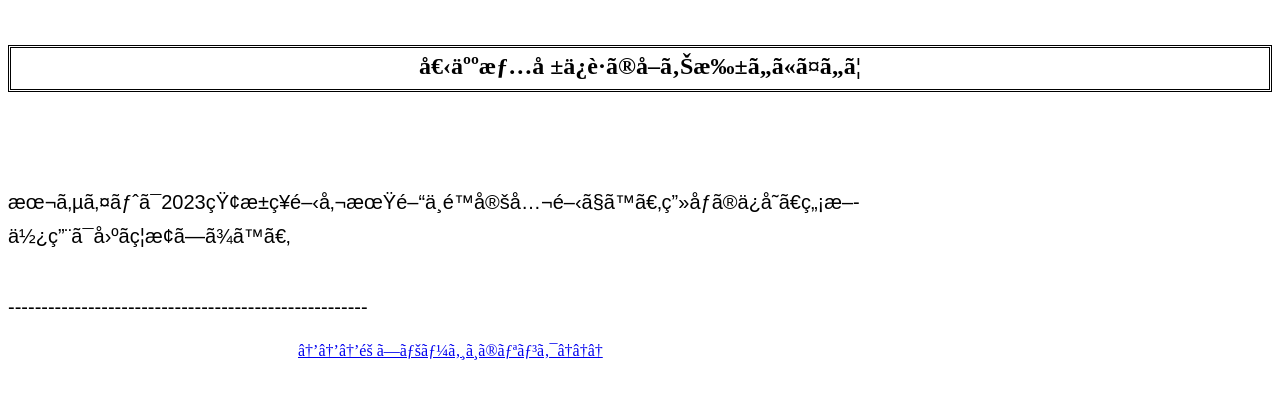
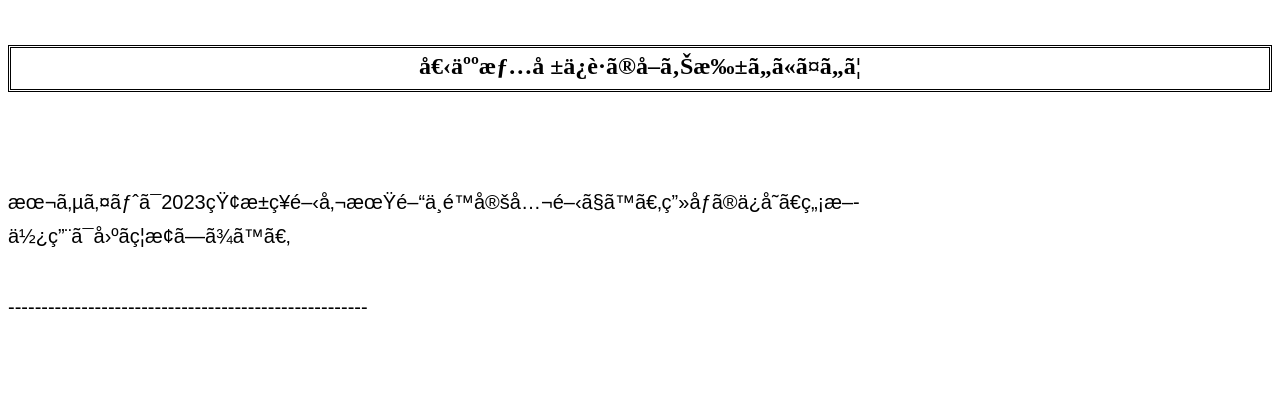
Before and after one commit to ShiRayuri0-4/yehfes, a plain HTML site: page index-page4.html in a window 1280 px wide. Shown: the part 123-522 px from the top of the page. Drawn offline with Linux system fonts and the light colour scheme; a web font is replaced by a local one.

Commit message:
Update index-page4.html

```diff
--- a/index-page4.html
+++ b/index-page4.html
@@ -32,7 +32,7 @@
 		</p>
 <p>------------------------------------------------------</p>
 <div id="hid">
-<a href="index-page0.html">→→→隠しページへのリンク←←←</a>
+<a href="index-page0.html" style="color: #ffffff;">→→→隠しページへのリンク←←←</a>
 </div>
     </body>
 </html>
```
